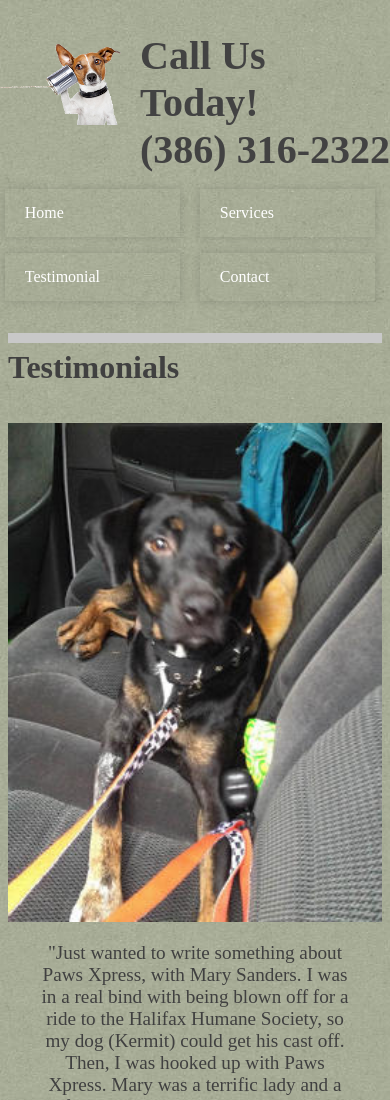
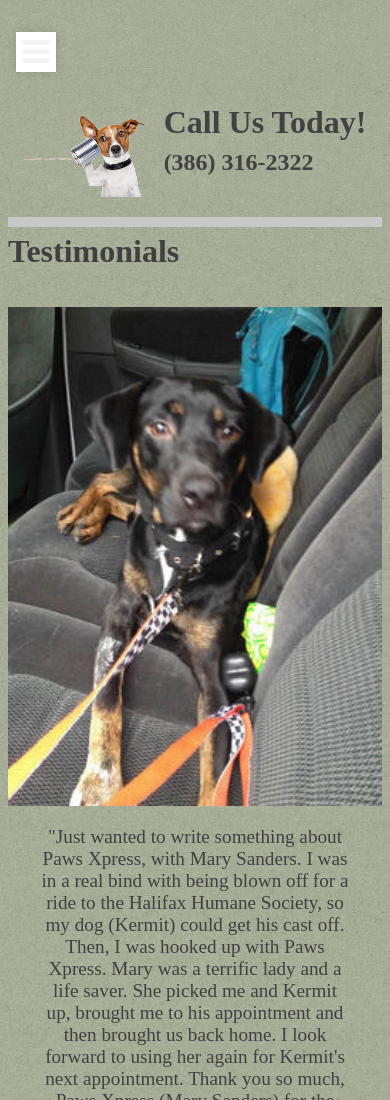
Before and after one commit to leamsigc/pawsxpress, a plain HTML site: page clone/testimonial.html in a window 390 px wide. Shown: the top 1100 px of the page. Drawn offline with Linux system fonts and the light colour scheme.

Commit message:
add the.hamburguer menu for responsive and add js file for toogle the menu on.and off

```diff
--- /dev/null
+++ b/clone/app.js
@@ -0,0 +1,8 @@
+(function(){
+
+	var $menuToggle = document.querySelector('.toggle');
+
+	$menuToggle.addEventListener('click',function(){
+		document.querySelector('[data-js=menu-ul]').classList.toggle('active');
+	});
+})()
--- a/clone/style.css
+++ b/clone/style.css
@@ -15,7 +15,7 @@ body {
 	margin: 0 auto;
 
 	color: #f3f3f3;
-	padding-top: 2rem;
+	padding-top: 1rem;
 }
 nav,
 header,
@@ -62,7 +62,7 @@ nav ul li {
 }
 .header_text {
 	font-weight: 900;
-	font-size: 2.5rem;
+	font-size: 2rem;
 	color: #424242;
 }
 .header_text a {
@@ -220,13 +220,27 @@ footer a {
 }
 @media (max-width: 900px) {
 	.toggle {
-		display: block;
+		display:inline-block;
 		padding: 1rem ;
-		background: #000;
+		//background: #000;
+	//	-webkit-box-shadow: 0px 0px 9px rgba(0, 0, 0, 0.15);
+	//	box-shadow: 0px 0px 9px rgba(0, 0, 0, 0.15);
+	}
+	ul[data-js=menu-ul]{
+	 	display:none;
+
 	}
 	.toggle .fa{
+		width:40px;
+		height:40px;
+		display:flex;
+		justify-content:center;
+		align-items:center;
 		font-size: 2rem;
 		background: #ffff;
+	//	border:2px solid #333;
+	-webkit-box-shadow: 0px 0px 9px rgba(0, 0, 0, 0.15);
+	box-shadow: 0px 0px 9px rgba(0, 0, 0, 0.15);
 	}
 	main{
 		padding: 1rem 0.5rem ;
@@ -241,12 +255,13 @@ footer a {
 	header {
 		-webkit-box-orient: vertical;
 		-webkit-box-direction: reverse;
-		    -ms-flex-direction: column-reverse;
-		        flex-direction: column-reverse;
+		    -ms-flex-direction: column;
+		        flex-direction: column;
 		/* justify-content: flex-end; */
-		min-height: 30vh;
+		//min-height: 30vh;
 	}
 	nav {
+		margin-top:-1rem%;
 		margin-bottom: 1rem;
 		width: 100%;
 	}
@@ -313,4 +328,11 @@ footer a {
 		width: 100%;
 		display: block;
 	}
+	ul.active{
+		display:flex;
+	}
+	.header_text a{
+
+	font-size:1.5rem;
+	}
 }
--- a/clone/testimonial.html
+++ b/clone/testimonial.html
@@ -26,7 +26,10 @@
         <header class="header">
             <!-- menu -->
             <nav>
-                <ul>
+            	<div class="toggle">
+            	<span class="fa fa-bars"></span>
+            	</div>
+                <ul data-js="menu-ul">
                     <li><a class="nav_link" href="index.html" rel="noopener noreferrer">Home</a></li>
                     <li><a class="nav_link" href="service.html" rel="noopener noreferrer">Services</a></li>
                     <li><a class="nav_link" href="testimonial.html" rel="noopener noreferrer">Testimonial</a></li>
@@ -230,6 +233,7 @@
             </div>
         </footer>
     </div>
+    <script type="text/javascript" src="app.js"></script>
 </body>
 
 </html>
```
Also changed, not shown: clone/contact.html (+5 -1 lines), clone/index.html (+2 -1 lines), clone/service.html (+5 -1 lines).
